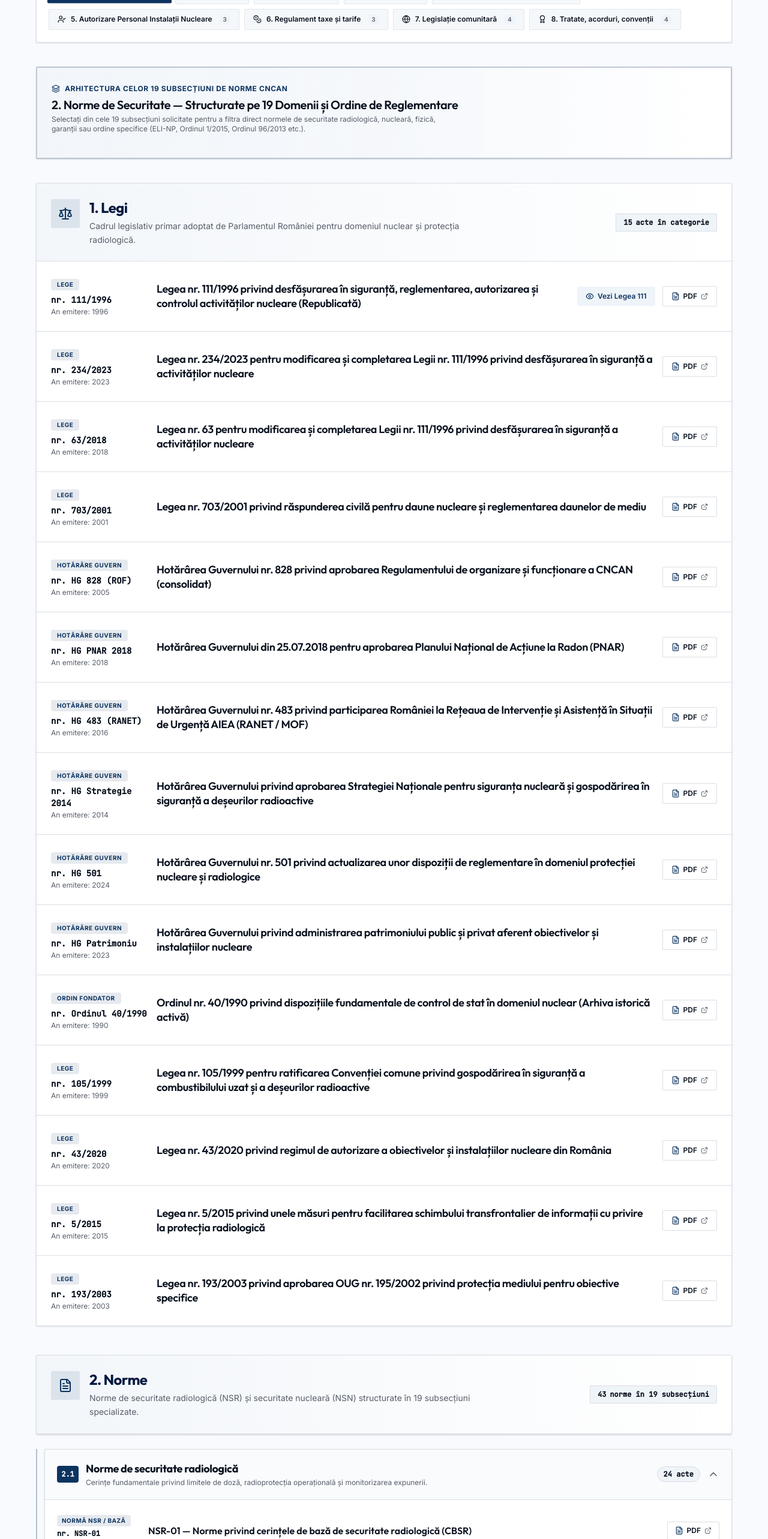
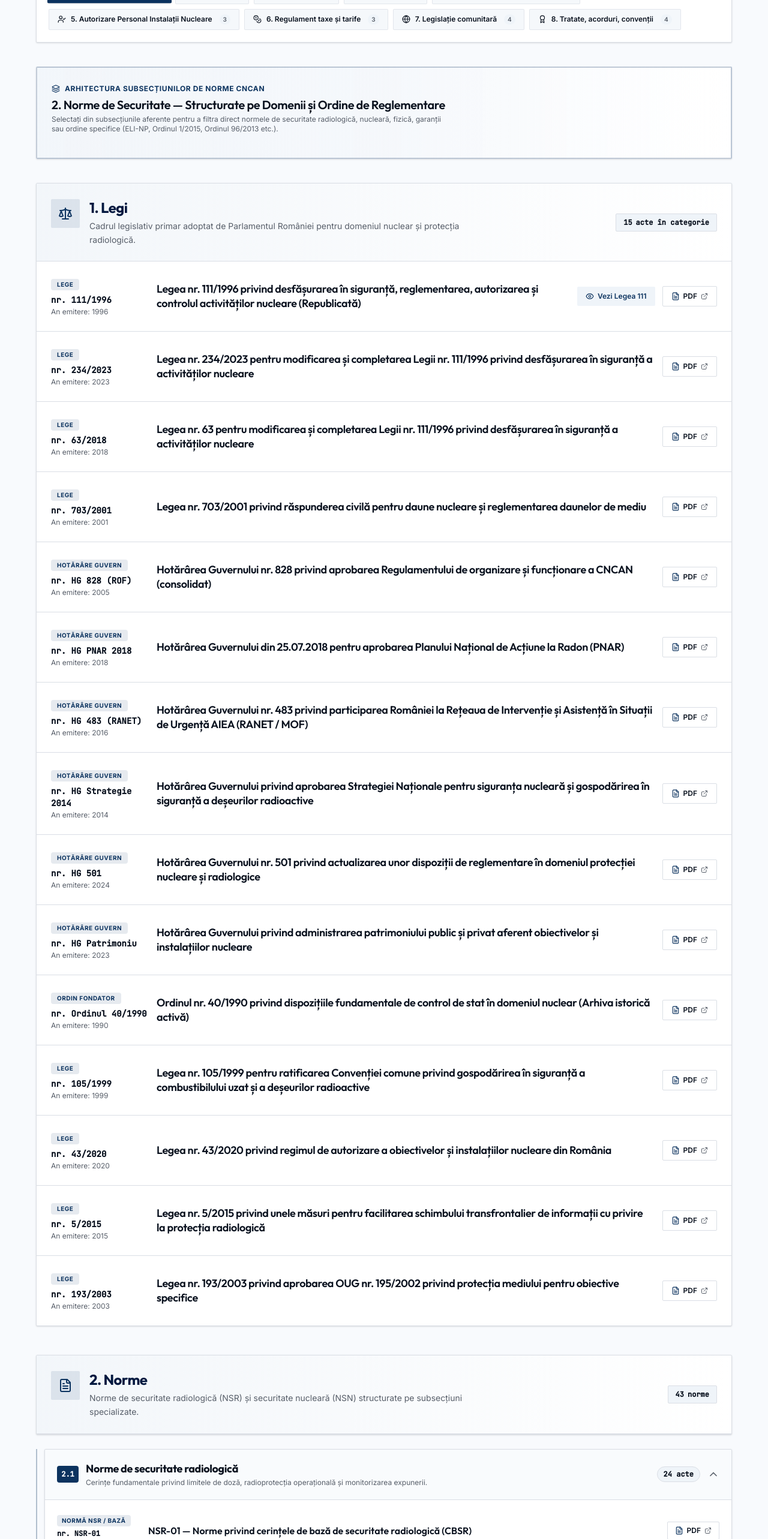
Before and after one commit to mihnea2456/cncan, a React (Vite) app: page /legislatie in a window 1280 px wide. Shown: the part 1918-4484 px from the top of the page at 60% size. Built offline with nearby package versions, Linux system fonts and the light colour scheme.

Commit message:
Remove all mentions of the number of subsections across /legislatie as requested

```diff
--- a/src/routes/legislatie.tsx
+++ b/src/routes/legislatie.tsx
@@ -73,8 +73,8 @@ export const CATEGORIES: LegCategory[] = [
     id: "norme",
     name_ro: "2. Norme",
     name_en: "2. Norms & Regulations",
-    description_ro: "Norme de securitate radiologică (NSR) și securitate nucleară (NSN) structurate în 19 subsecțiuni specializate.",
-    description_en: "Radiological Safety Norms (NSR) and Nuclear Safety Norms (NSN) structured into 19 specialized subsections.",
+    description_ro: "Norme de securitate radiologică (NSR) și securitate nucleară (NSN) structurate pe subsecțiuni specializate.",
+    description_en: "Radiological Safety Norms (NSR) and Nuclear Safety Norms (NSN) structured into specialized subsections.",
     icon: FileText,
   },
   {
@@ -1261,17 +1261,17 @@ function LegPage() {
               <div>
                 <div className="inline-flex items-center gap-2 text-xs uppercase tracking-wider font-bold text-brand mb-1">
                   <Layers className="h-3.5 w-3.5" />
-                  {lang === "ro" ? "Arhitectura celor 19 Subsecțiuni de Norme CNCAN" : "Architecture of the 19 CNCAN Norms Subsections"}
+                  {lang === "ro" ? "Arhitectura Subsecțiunilor de Norme CNCAN" : "Architecture of CNCAN Norms Subsections"}
                 </div>
                 <h3 className="font-display text-lg md:text-xl text-foreground font-semibold">
                   {lang === "ro"
-                    ? "2. Norme de Securitate — Structurate pe 19 Domenii și Ordine de Reglementare"
-                    : "2. Safety Norms — Structured across 19 Regulatory Domains and Orders"}
+                    ? "2. Norme de Securitate — Structurate pe Domenii și Ordine de Reglementare"
+                    : "2. Safety Norms — Structured across Regulatory Domains and Orders"}
                 </h3>
                 <p className="text-xs text-muted-foreground mt-0.5 max-w-2xl">
                   {lang === "ro"
-                    ? "Selectați din cele 19 subsecțiuni solicitate pentru a filtra direct normele de securitate radiologică, nucleară, fizică, garanții sau ordine specifice (ELI-NP, Ordinul 1/2015, Ordinul 96/2013 etc.)."
-                    : "Select from the 19 requested subsections to filter directly by radiation, nuclear, physical safety norms, safeguards, or specific orders (ELI-NP, Order 1/2015, Order 96/2013, etc.)."}
+                    ? "Selectați din subsecțiunile aferente pentru a filtra direct normele de securitate radiologică, nucleară, fizică, garanții sau ordine specifice (ELI-NP, Ordinul 1/2015, Ordinul 96/2013 etc.)."
+                    : "Select from the subsections to filter directly by radiation, nuclear, physical safety norms, safeguards, or specific orders (ELI-NP, Order 1/2015, Order 96/2013, etc.)."}
                 </p>
               </div>
 
@@ -1396,7 +1396,7 @@ function LegPage() {
 
                         <div className="inline-flex items-center gap-1.5 px-3 py-1.5 rounded-sm bg-secondary border border-border text-xs font-mono font-semibold text-foreground shrink-0">
                           <span>{catItems.length}</span>
-                          <span>{lang === "ro" ? "norme în 19 subsecțiuni" : "norms across 19 subsections"}</span>
+                          <span>{lang === "ro" ? "norme" : "norms"}</span>
                         </div>
                       </div>
                     </div>
```
